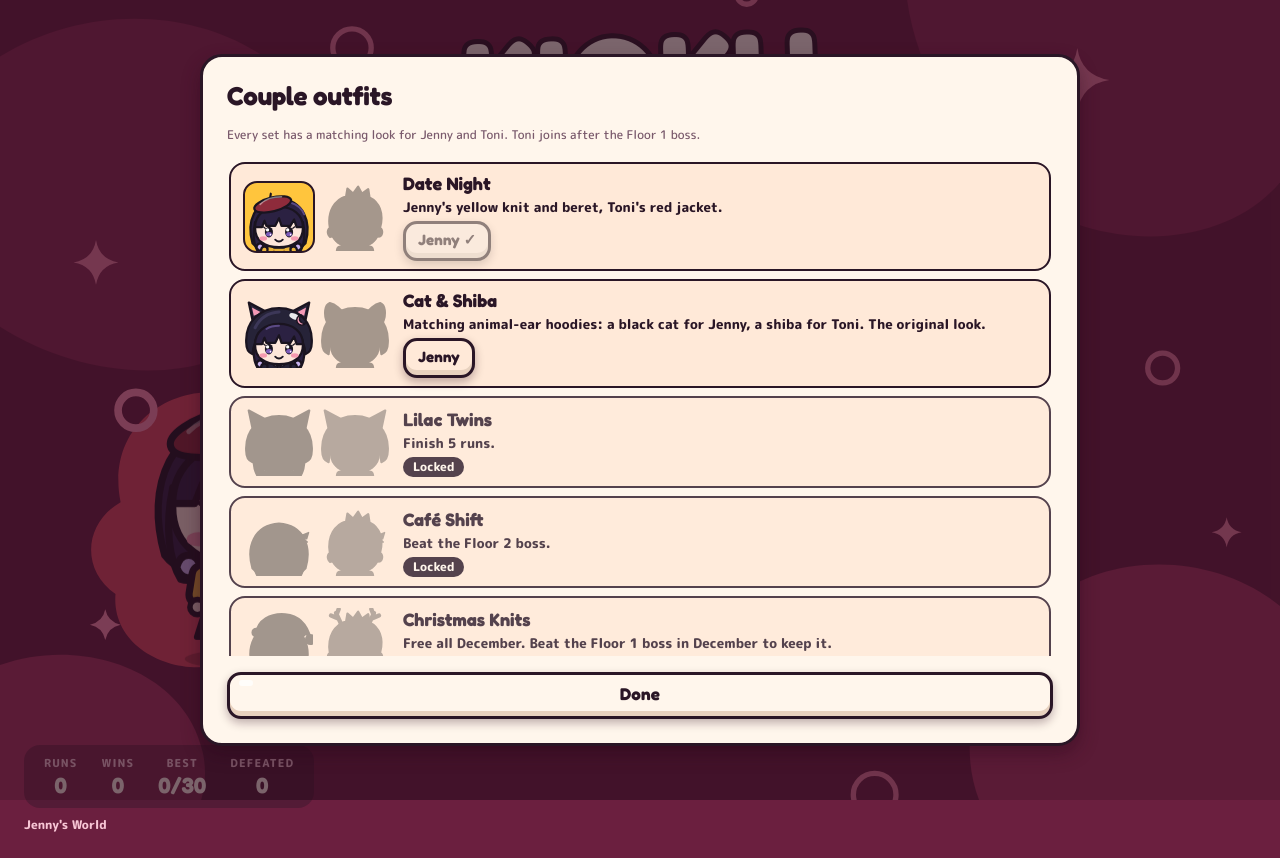
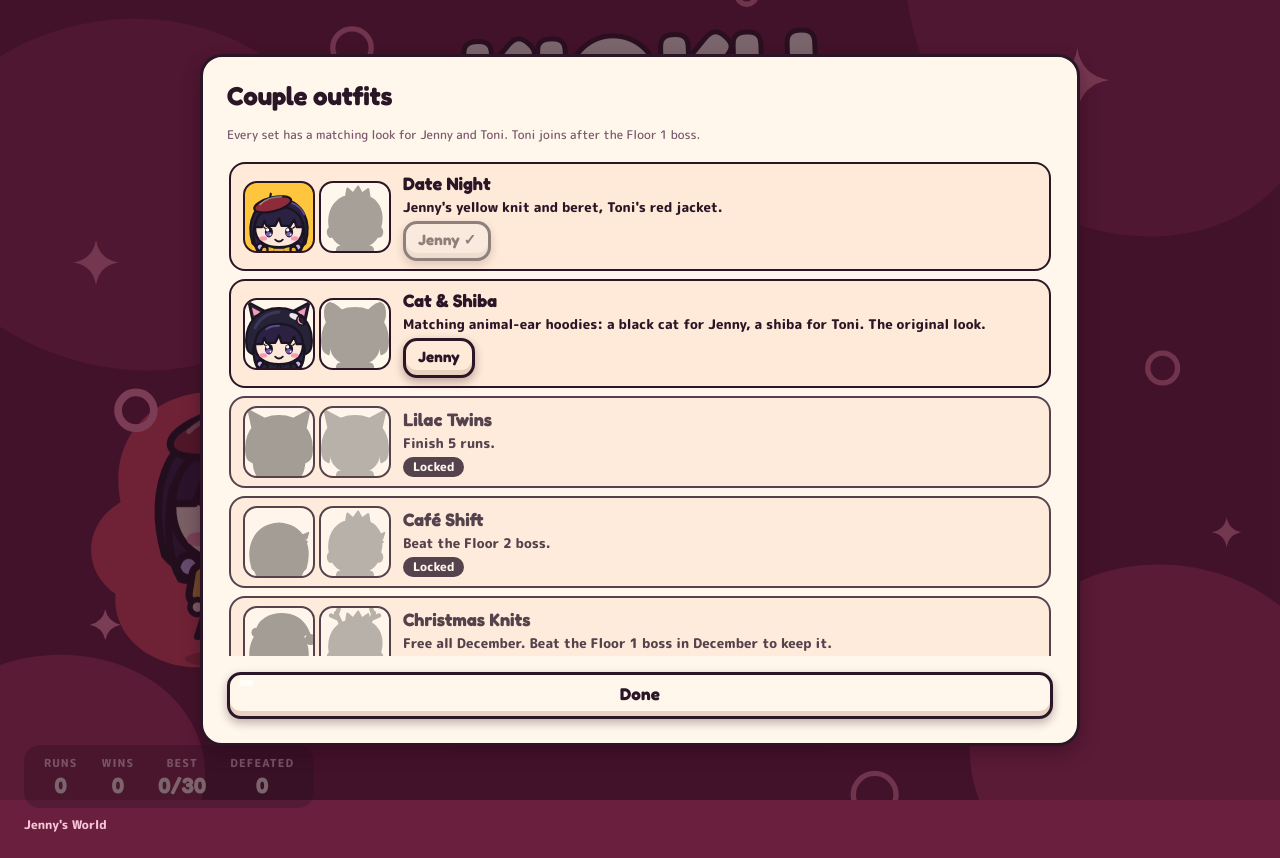
Before and after one commit to leithemaster/jennys-world, a website built with Vite: page index.html in a window 1280 px wide. Both pictures are taken after a click on the button "Outfits". Built offline with nearby package versions, Linux system fonts and the light colour scheme.

Commit message:
Outfits: every portrait gets a bordered frame; the one being worn stays yellow
Co-Authored-By: Claude Opus 5.5 <noreply@anthropic.com>

```diff
--- a/src/style.css
+++ b/src/style.css
@@ -496,12 +496,12 @@ kbd { display: inline-block; min-width: 1.6em; padding: 0 5px; border: 2px solid
 .row3 .btn { white-space: nowrap; font-size: 14px; padding-inline: 8px; }
 .outfit-list { display: grid; gap: var(--s2); max-height: 62vh; overflow-y: auto; padding: 2px; }
 .outfit { display: flex; align-items: center; gap: var(--s3); background: var(--paper-2); border: 2.5px solid var(--ink); border-radius: 16px; padding: var(--s2) var(--s3); }
-.outfit.locked .hero-art { filter: brightness(0); opacity: .45; }
+.outfit.locked .hero-art svg { filter: brightness(0); opacity: .45; }
 .outfit.locked { opacity: .8; }
 .outfit-art { display: flex; gap: 4px; flex: none; }
-.outfit .hero-art { width: 72px; height: 72px; border-radius: 14px; border: 2.5px solid transparent; }
-.outfit .hero-art.on { border-color: var(--ink); background: var(--sun); }
-.outfit .hero-art.hidden-hero { filter: brightness(0); opacity: .35; }
+.outfit .hero-art { width: 72px; height: 72px; border-radius: 14px; border: 2.5px solid var(--ink); background: var(--paper); overflow: hidden; }
+.outfit .hero-art.on { background: var(--sun); }
+.outfit .hero-art.hidden-hero svg { filter: brightness(0); opacity: .35; }
 .outfit-info { display: grid; gap: 4px; text-align: left; }
 .outfit-info b { font-family: var(--font-display); font-size: 18px; }
 .outfit-btns { display: flex; flex-wrap: wrap; gap: 6px; }
```
